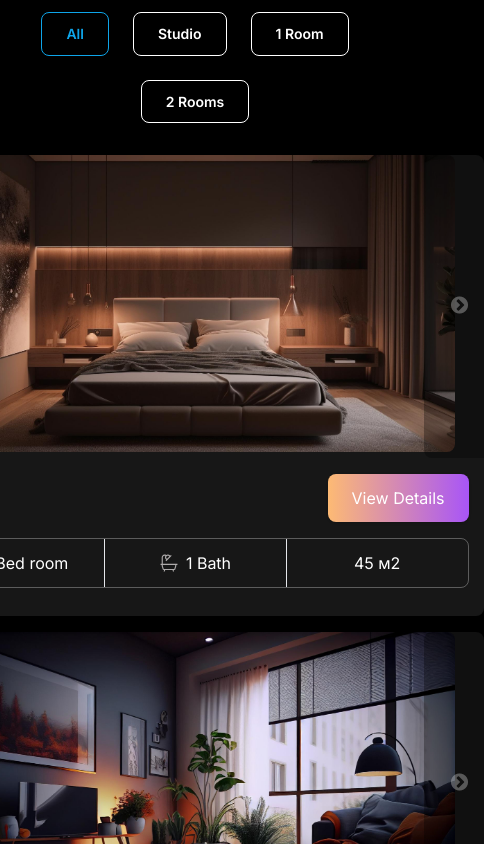
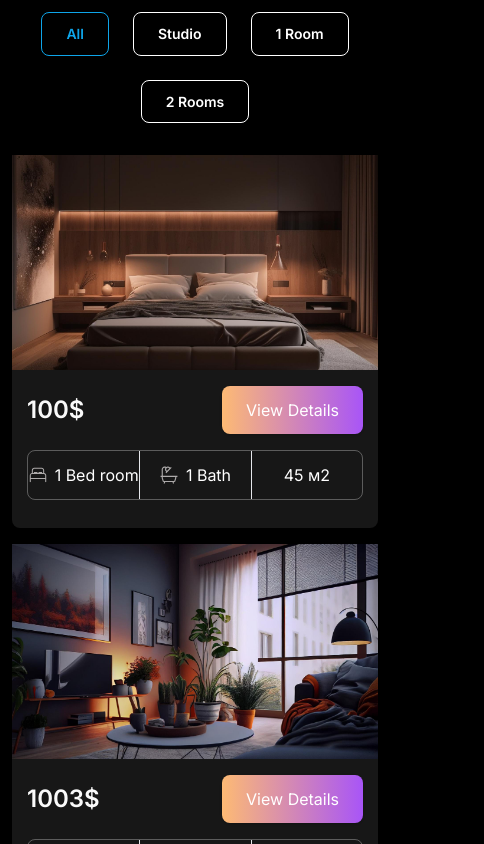
Before and after one commit to OlenaG68/zhytlo-capital, a Next.js app: page / in a window 390 px wide. Shown: the part 960-1804 px from the top of the page, 484 px wide, since content can reach past the window. Built offline with nearby package versions, Linux system fonts and the light colour scheme.

Commit message:
fix style

```diff
--- a/components/ContactForm/index.tsx
+++ b/components/ContactForm/index.tsx
@@ -10,13 +10,13 @@ const ContactForm = () => {
         >
             <Fade direction="down">
                 <div className="max-w-[700px]">
-                    <div className="text-neutral-50 text-[48px] lg:text-[55px] font-bold">
+                    <div className="text-neutral-50 text-[35px] lg:text-[55px] font-bold">
                         Знайшли житло своєї мрії в
                         <span className="text-sky-500 ml-3">
                             SUMMERSTONE VILLAGE?
                         </span>
                     </div>
-                    <div className="text-neutral-50 text-opacity-60 text-2xl lg:text-[20px] font-normal leading-9">
+                    <div className="text-neutral-50 text-opacity-60 text-xl lg:text-[20px] font-normal leading-9">
                         Напишіть нам і наш менеджер зконтактує з вами найближчим
                         часом для відповіді на будь-які ваші запитання!
                     </div>
--- a/components/SliderRender/slider.scss
+++ b/components/SliderRender/slider.scss
@@ -23,4 +23,11 @@
     font-size: 20px;
     opacity: .3;
   }
+  .slick-track{
+    display: flex;
+  }
+  .slick-slide div {
+    width: 100%; /* Або будь-яке інше значення ширини, яке вам подобається */
+
+  }
 }
--- a/components/gallery/Card.tsx
+++ b/components/gallery/Card.tsx
@@ -7,11 +7,12 @@ import { Fade } from "react-awesome-reveal";
 import "slick-carousel/slick/slick.css";
 import "slick-carousel/slick/slick-theme.css";
 import Slider from "react-slick";
+import useWindowSize from "@/helpers/useWindowSize";
 
 interface ICard {
     card: {
         price: string;
-        images: string[];
+        images: string[] | null;
         id: number;
         room: { title: string; slug: string; icon: string };
         bathRoom: { title: string; slug: string; icon: string };
@@ -20,36 +21,42 @@ interface ICard {
 }
 
 const Card = ({ card }: ICard) => {
+    const windowSize = useWindowSize();
     const settings = {
+        className: "slick-track",
         dots: false,
-        infinite: true,
+        infinite: false,
         speed: 500,
         slidesToShow: 1,
         slidesToScroll: 1,
-        // autoplay: true,
-        // autoplaySpeed: 2000,
+        variableWidth: true,
+        adaptiveHeight: true,
+        centerMode: true, // Add this line
+        centerPadding: "0px",
+        arrows: windowSize.width! > 1023 ? true : false,
     };
     return (
         <Fade duration={700} cascade damping={0.1}>
             <div className="gallery-card max-w-[577px] pb-3  bg-neutral-900  rounded-lg ">
-                <div className="relative z-10">
+                <div className="relative z-10 h-fit">
                     <Slider {...settings}>
-                        {card.images.map((image, index) => (
+                        {card.images?.map((image, index) => (
                             <div key={index}>
                                 <Image
                                     src={image}
-                                    width={1077}
-                                    height={450}
+                                    width={557}
+                                    height={200}
                                     alt="image"
                                     className=" rounded-lg overflow-hidden"
+                                    loading="lazy"
                                 />
                             </div>
                         ))}
                     </Slider>
 
-                    <div className="w-[60px] h-full left-0 top-0 absolute bg-black bg-opacity-30 rounded-tr-lg rounded-br-lg" />
+                    <div className="hidden lg:block w-[60px] h-full left-0 top-0 absolute bg-black bg-opacity-30 rounded-tr-lg rounded-br-lg" />
 
-                    <div className="w-[60px] h-full right-0 top-0 absolute bg-black bg-opacity-30 rounded-tl-lg rounded-bl-lg" />
+                    <div className="hidden lg:block w-[60px] h-full right-0 top-0 absolute bg-black bg-opacity-30 rounded-tl-lg rounded-bl-lg" />
                 </div>
 
                 <div className="flex justify-between px-[15px] mt-4 items-center">
--- a/components/gallery/Gallery.tsx
+++ b/components/gallery/Gallery.tsx
@@ -54,12 +54,12 @@ const Gallery = () => {
         },
     ];
     return (
-        <div className="container pb-16">
+        <div className="container px-3 pb-16">
             <div id="gallery" className="pt-32 flex  justify-center">
                 <FilterBtn />
             </div>
 
-            <div className="flex justify-center flex-wrap gap-4 mt-8 px-3 pb-4">
+            <div className="flex justify-center  flex-col md:flex-row md:flex-wrap gap-4 mt-8 pb-4">
                 {cadrs.map((card) => (
                     <Card card={card} key={card.id} />
                 ))}
```
